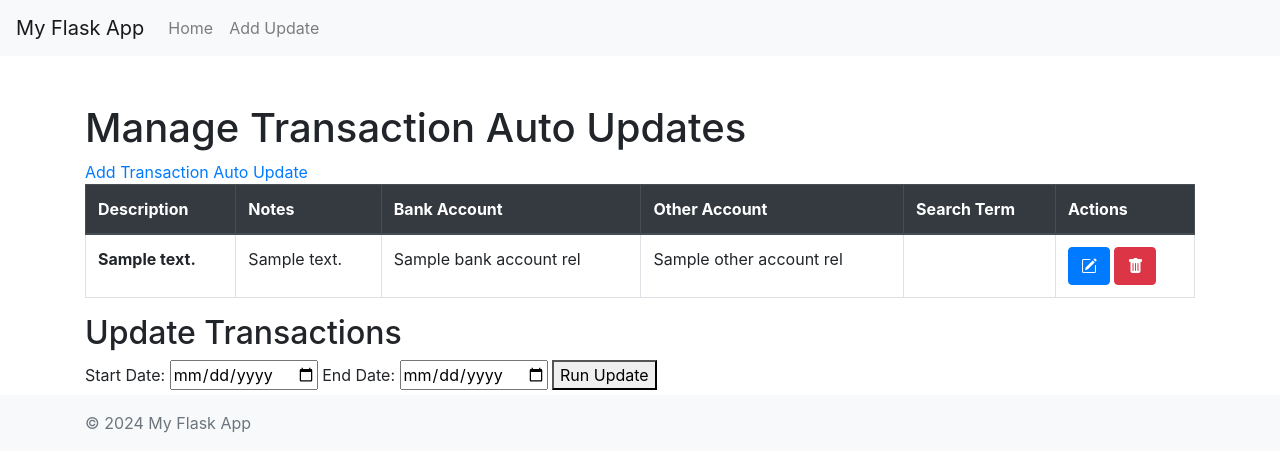
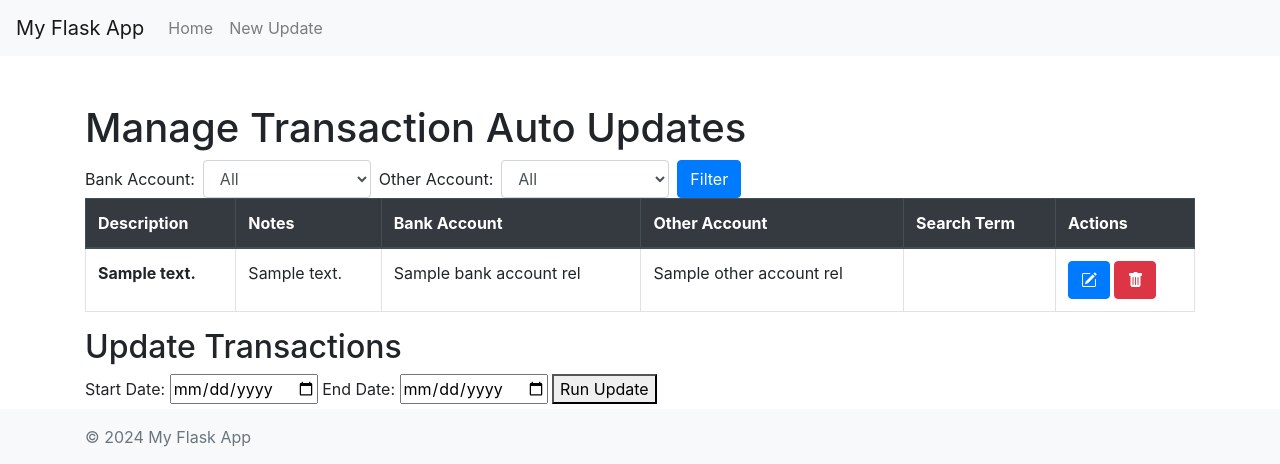
Before and after one commit to Lakendary/GnuCash-Auto-Update, a Flask app: template templates/index.html in a window 1280 px wide. Shown: the top 464 px of the page. Run offline with Flask 3, Linux system fonts and the light colour scheme; the template is opened without the code that fills it: most values are stand-ins (such as "Sample title", 1, 10 or a date in 2020); parts of the project's set-up code (start-up, migrations or seed data) failed here and were passed over; some libraries are stand-ins or nearby versions.

Commit message:
Add filtering for transactions table on index page

```diff
--- a/templates/base.html
+++ b/templates/base.html
@@ -25,7 +25,7 @@
                     <a class="nav-link" href="{{ url_for('main.index') }}">Home</a>
                 </li>
                 <li class="nav-item">
-                    <a class="nav-link" href="{{ url_for('main.add_transaction_auto_update') }}">Add Update</a>
+                    <a class="nav-link" href="{{ url_for('main.add_transaction_auto_update') }}">New Update</a>
                 </li>
             </ul>
         </div>
--- a/templates/index.html
+++ b/templates/index.html
@@ -6,7 +6,36 @@ Manage Transaction Auto Updates
 
 {% block content %}
 <h1>Manage Transaction Auto Updates</h1>
-<a href="{{ url_for('main.add_transaction_auto_update') }}">Add Transaction Auto Update</a>
+
+<!-- Filter Form -->
+<form action="{{ url_for('main.index') }}" method="get" class="form-inline mb3">
+    <div class="form-group mr-2">
+        <label for="bank_account" class="mr-2">Bank Account:</label>
+        <select name="bank_account" id="bank_account" class="form-control">
+            <option value="">All</option>
+            {% for account in accounts %}
+            <option value="{{ account.guid }}" {% if request.args.get('bank_account')==account.guid %}selected{% endif %}>
+                {{ account.name }}
+            </option>
+            {% endfor %}
+        </select>
+    </div>
+    <div class="form-group mr-2">
+        <label for="other_account" class="mr-2">Other Account:</label>
+        <select name="other_account" id="other_account" class="form-control">
+            <option value="">All</option>
+            {% for account in accounts %}
+            <option value="{{ account.guid }}" {% if request.args.get('other_account')==account.guid %} select {% endif %}>
+                {{ account.name }}
+            </option>
+            {% endfor %}
+        </select>
+    </div>
+
+    <button type="submit" class="btn btn-primary">Filter</button>
+</form>
+
+<!-- Transactions Table -->
 <table class="table table-bordered">
     <thead class="thead-dark">
         <tr>
@@ -35,13 +64,15 @@ Manage Transaction Auto Updates
                 <form action="{{ url_for('main.delete_transaction_auto_update', id=update.id) }}" method="POST"
                     style="display:inline;">
                     <button class="btn btn-danger" type="submit"
-                        onclick="return confirm('Are you sure you want to delete this transaction auto update?');"><i class="bi bi-trash-fill"></i></button>
+                        onclick="return confirm('Are you sure you want to delete this transaction auto update?');"><i
+                            class="bi bi-trash-fill"></i></button>
                 </form>
             </td>
         </tr>
         {% endfor %}
     </tbody>
 </table>
+<!-- Update Transactions -->
 <h2>Update Transactions</h2>
 <form action="{{ url_for('main.update_transactions') }}" method="POST">
     <label for="start_date">Start Date:</label>
```
Also changed, not shown: routes.py (+23 -2 lines).
